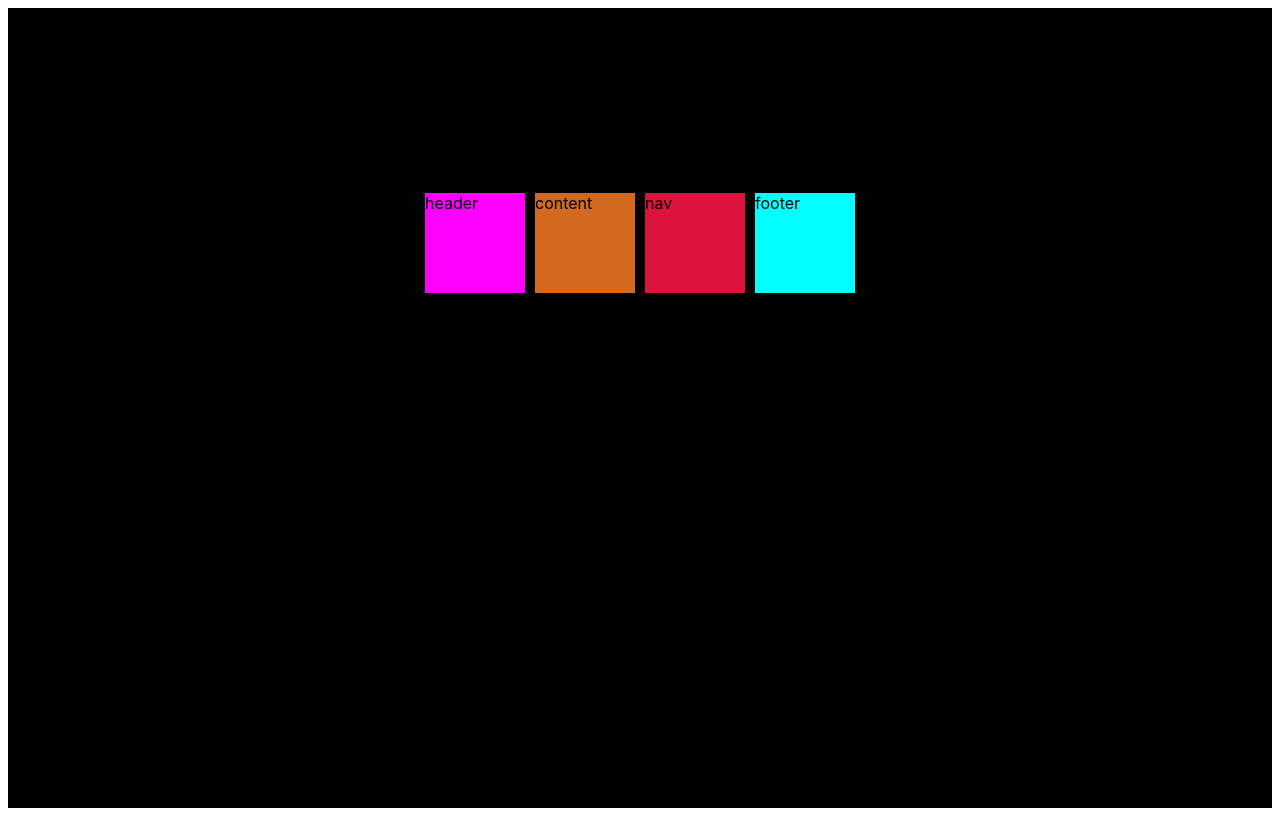
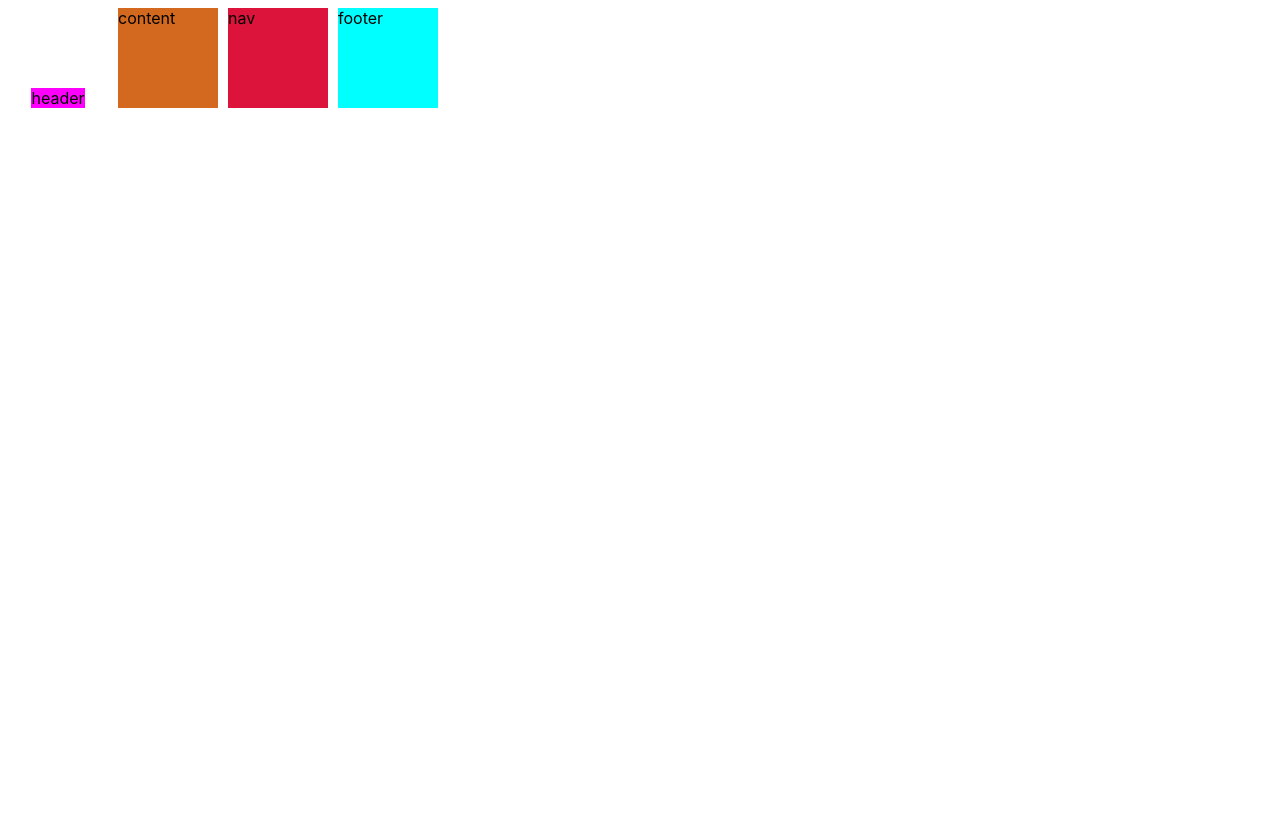
Before and after one commit to hojunkim1/sassy-style, a plain HTML site: page index.html in a window 1280 px wide. Drawn offline with Linux system fonts and the light colour scheme.

Commit message:
learn grid place-self

```diff
--- a/style.css
+++ b/style.css
@@ -8,18 +8,17 @@ body {
 .grid {
   /* Design */
   height: 100%;
-  background-color: black;
   /* Layout */
   display: grid;
   grid-template-columns: repeat(4, 100px);
   grid-template-rows: repeat(4, 100px);
-  place-content: center center;
   gap: 10px;
 }
 
 .header {
   /* Design */
   background-color: fuchsia;
+  place-self: end center;
 }
 
 .content {
```
